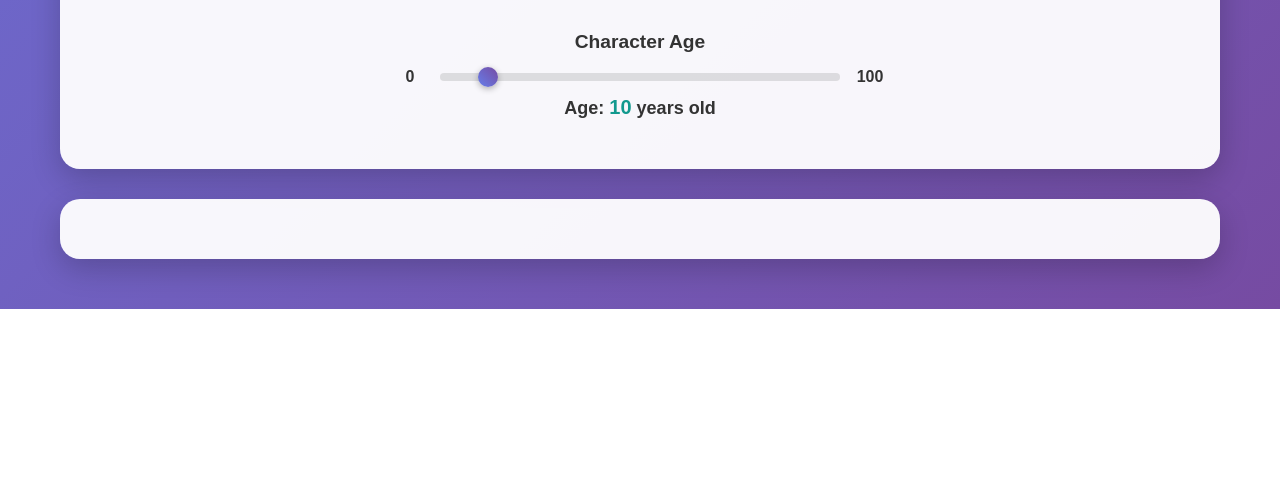
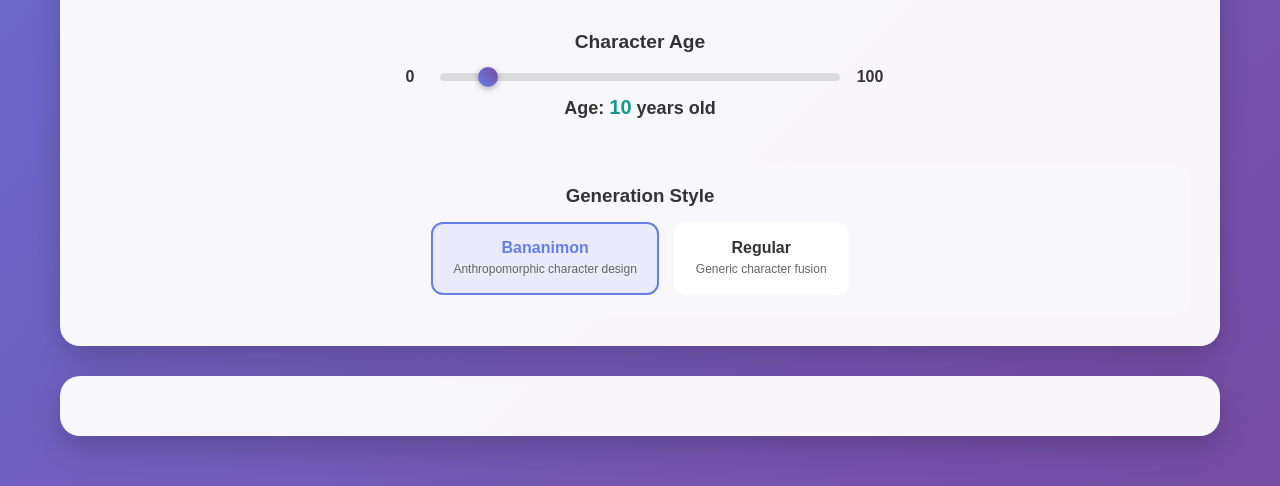
Before and after one commit to sundai-club/bananimon, a website: page index.html in a window 1280 px wide. Shown: the part 1416-1902 px from the top of the page. Before the commit the page ends 1725 px from the top, so only its background shows below. Drawn offline with Linux system fonts and the light colour scheme.

Commit message:
Add prompt toggle feature to index.html
- Added Generation Style toggle with Bananimon and Regular options
- Bananimon option uses anthropomorphic semi-furry character design
- Regular option uses simple character fusion with basic animal elements
- Added CSS styling for toggle interface with hover effects
- Updated JavaScript to track selectedPromptType and send to server
- Server now dynamically selects prompt based on client choice
- createRegularPrompt() function provides simplified character fusion

```diff
--- a/index.css
+++ b/index.css
@@ -437,3 +437,74 @@ h2 {
         height: 250px;
     }
 }
+
+/* Prompt Toggle Section */
+.prompt-toggle-section {
+    margin-top: 25px;
+    padding: 20px;
+    background: rgba(255, 255, 255, 0.1);
+    border-radius: 15px;
+    border: 1px solid rgba(255, 255, 255, 0.2);
+}
+
+.prompt-toggle-section h3 {
+    color: #333;
+    text-align: center;
+    margin-bottom: 15px;
+}
+
+.toggle-container {
+    display: flex;
+    gap: 15px;
+    justify-content: center;
+    flex-wrap: wrap;
+}
+
+.toggle-option {
+    display: flex;
+    flex-direction: column;
+    align-items: center;
+    padding: 15px 20px;
+    background: rgba(255, 255, 255, 0.9);
+    border-radius: 12px;
+    border: 2px solid transparent;
+    cursor: pointer;
+    transition: all 0.3s ease;
+    min-width: 140px;
+}
+
+.toggle-option:hover {
+    background: rgba(255, 255, 255, 1);
+    transform: translateY(-2px);
+    box-shadow: 0 4px 12px rgba(0,0,0,0.1);
+}
+
+.toggle-option input[type="radio"] {
+    display: none;
+}
+
+.toggle-option input[type="radio"]:checked + .option-label {
+    color: #667eea;
+    font-weight: bold;
+}
+
+.toggle-option:has(input[type="radio"]:checked) {
+    background: rgba(102, 126, 234, 0.1);
+    border-color: #667eea;
+}
+
+.option-label {
+    font-size: 16px;
+    font-weight: 600;
+    color: #333;
+    margin-bottom: 5px;
+    transition: color 0.3s ease;
+}
+
+.option-description {
+    font-size: 12px;
+    color: #666;
+    text-align: center;
+    line-height: 1.3;
+    transition: color 0.3s ease;
+}
--- a/index.html
+++ b/index.html
@@ -68,6 +68,23 @@
                     Age: <span id="ageValue">10</span> years old
                 </div>
             </div>
+
+            <!-- Prompt Type Toggle -->
+            <div class="prompt-toggle-section">
+                <h3>Generation Style</h3>
+                <div class="toggle-container">
+                    <label class="toggle-option">
+                        <input type="radio" name="promptType" value="bananimon" checked>
+                        <span class="option-label">Bananimon</span>
+                        <span class="option-description">Anthropomorphic character design</span>
+                    </label>
+                    <label class="toggle-option">
+                        <input type="radio" name="promptType" value="regular">
+                        <span class="option-label">Regular</span>
+                        <span class="option-description">Generic character fusion</span>
+                    </label>
+                </div>
+            </div>
         </div>
 
         <!-- Generate Section -->
--- a/script.js
+++ b/script.js
@@ -22,6 +22,7 @@ class PetGenerator {
         this.capturedImageData = null;
         this.selectedAnimal = null;
         this.selectedAge = 10;
+        this.selectedPromptType = 'bananimon';
 
         this.animals = [
             { name: 'Cat', image: 'https://images.unsplash.com/photo-1514888286974-6c03e2ca1dba?w=200&h=200&fit=crop&crop=face', description: 'Playful feline' },
@@ -76,6 +77,11 @@ class PetGenerator {
         this.regenerateBtn.addEventListener('click', () => this.regenerate());
         this.generateAnotherBtn.addEventListener('click', () => this.reset());
         this.ageSlider.addEventListener('input', () => this.updateAge());
+
+        // Prompt type toggle
+        document.querySelectorAll('input[name="promptType"]').forEach(radio => {
+            radio.addEventListener('change', (e) => this.updatePromptType(e.target.value));
+        });
     }
 
     async startCamera() {
@@ -138,6 +144,11 @@ class PetGenerator {
         this.ageValue.textContent = this.selectedAge;
     }
 
+    updatePromptType(promptType) {
+        this.selectedPromptType = promptType;
+        console.log(`Prompt type changed to: ${promptType}`);
+    }
+
     checkIfReadyToGenerate() {
         if (this.capturedImageData && this.selectedAnimal) {
             this.generateBtn.style.display = 'inline-block';
@@ -157,7 +168,8 @@ class PetGenerator {
                 body: JSON.stringify({
                     userImage: this.capturedImageData,
                     selectedAnimal: this.selectedAnimal,
-                    selectedAge: this.selectedAge
+                    selectedAge: this.selectedAge,
+                    promptType: this.selectedPromptType
                 })
             });
 
@@ -221,8 +233,12 @@ class PetGenerator {
         this.capturedImageData = null;
         this.selectedAnimal = null;
         this.selectedAge = 10;
+        this.selectedPromptType = 'bananimon';
         this.ageSlider.value = 10;
         this.ageValue.textContent = '10';
+
+        // Reset prompt type to default
+        document.querySelector('input[name="promptType"][value="bananimon"]').checked = true;
 
         // Reset to initial state - camera section, animal section, and generate section visible
         document.querySelector('.camera-section').style.display = 'block';
```
Also changed, not shown: server.js (+25 -3 lines).
